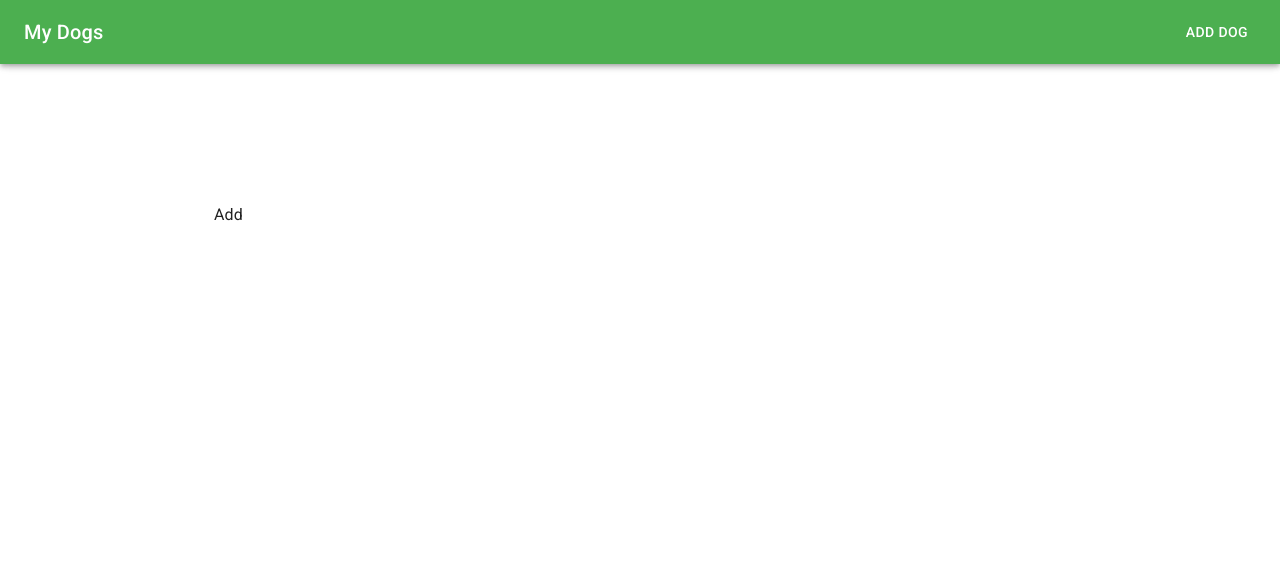
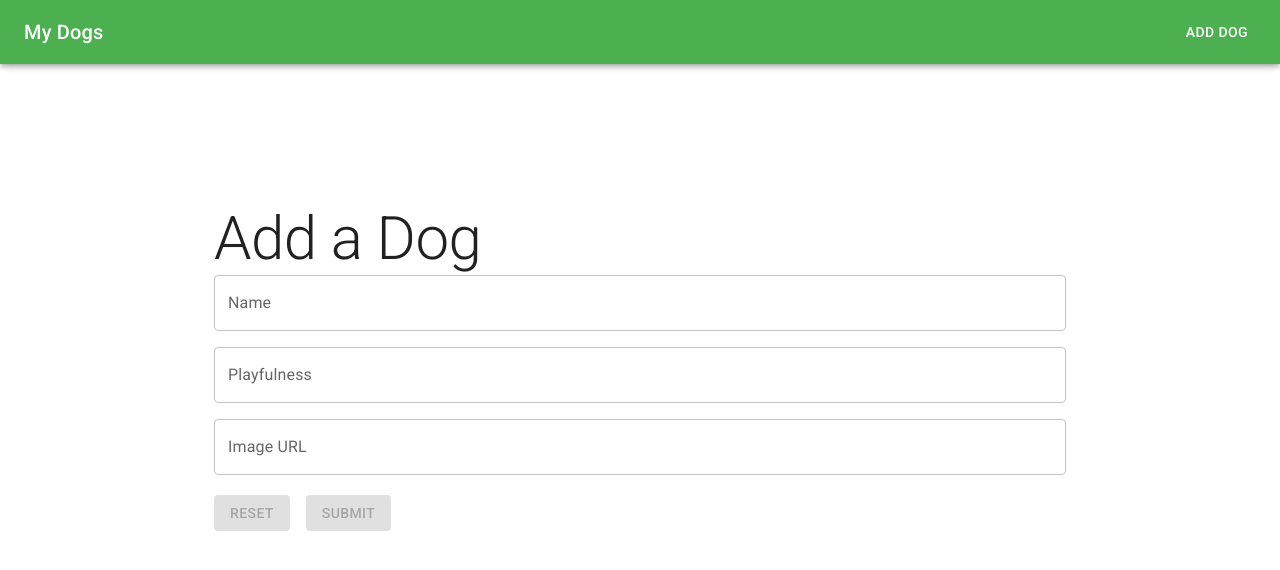
Before and after one commit to ctennant718/drivers-react-app, a React (Vite) app: page /add in a window 1280 px wide. Shown: the top 570 px of the page. Built offline with nearby package versions, Linux system fonts and the light colour scheme.

Commit message:
form added to pages

```diff
--- a/package.json
+++ b/package.json
@@ -12,11 +12,14 @@
     "@emotion/react": "^11.10.6",
     "@emotion/styled": "^11.10.6",
     "@fontsource/roboto": "^4.5.8",
+    "@hookform/resolvers": "^2.9.11",
     "@mui/icons-material": "^5.11.11",
     "@mui/material": "^5.11.12",
     "react": "^18.2.0",
     "react-dom": "^18.2.0",
-    "react-router-dom": "^6.8.2"
+    "react-hook-form": "^7.43.5",
+    "react-router-dom": "^6.8.2",
+    "yup": "^1.0.2"
   },
   "devDependencies": {
     "@types/react": "^18.0.27",
--- /dev/null
+++ b/src/components/forms/DogForm.jsx
@@ -0,0 +1,129 @@
+import React, { useEffect } from "react";
+import { useForm, Controller } from "react-hook-form";
+import * as yup from "yup";
+import { yupResolver } from "@hookform/resolvers/yup";
+import { TextField, Button } from "@mui/material";
+
+const schema = yup
+  .object()
+  .shape({
+    name: yup.string().max(30).required(),
+    playfulness: yup.number().integer().positive().max(5).required(),
+    image_link: yup.string().url(),
+  })
+  .required();
+
+const defaults = {
+  name: "",
+  playfulness: "",
+  image_link: "",
+};
+
+export default function CarForm({ dog, submitHandler }) {
+  console.log(dog);
+
+  const {
+    handleSubmit,
+    formState: { errors, isValid, isDirty, isSubmitting },
+    reset,
+    control,
+    formState,
+  } = useForm({
+    resolver: yupResolver(schema),
+    mode: "onChange",
+    defaultValues: dog || defaults,
+  });
+
+  useEffect(() => {
+    // console.log('useeffect', car);
+    if (dog) {
+      reset(dog);
+    }
+  }, [dog, reset]);
+
+  const formRowStyle = {
+    marginBlockEnd: "1em",
+  };
+
+  let submitFn = (vals) => {
+    reset();
+    dog ? submitHandler(dog._id, vals) : submitHandler(vals);
+  };
+
+  return (
+    <form onSubmit={handleSubmit(submitFn)}>
+      <div style={formRowStyle}>
+        <Controller
+          control={control}
+          name="name"
+          defaultValue={""}
+          render={({ field }) => (
+            <TextField
+              type="name"
+              {...field}
+              label="Name"
+              fullWidth
+              error={!!errors.name}
+              helperText={errors.name?.message}
+            />
+          )}
+        />
+      </div>
+      <div style={formRowStyle}>
+        <Controller
+          control={control}
+          name="playfulness"
+          defaultValue={""}
+          render={({ field }) => (
+            <TextField
+              type="number"
+              fullWidth
+              error={!!errors.playfulness}
+              {...field}
+              label="Playfulness"
+              pattern={/[0-5]/}
+              helperText={errors.playfulness?.message}
+            />
+          )}
+        />
+      </div>
+
+      <div style={formRowStyle}>
+        <Controller
+          control={control}
+          name="image_link"
+          defaultValue={""}
+          render={({ field }) => (
+            <TextField
+              fullWidth
+              type="text"
+              error={!!errors.image_link}
+              {...field}
+              label="Image URL"
+              helperText={errors.image_link?.message}
+            />
+          )}
+        />
+      </div>
+      <div style={{ marginTop: 20 }}>
+        <Button
+          type="reset"
+          onClick={() => reset()}
+          variant="contained"
+          sx={{ mr: 2 }}
+          disabled={!isDirty}
+        >
+          Reset
+        </Button>
+        <Button
+          type="submit"
+          primary="true"
+          variant="contained"
+          disabled={isSubmitting || !isDirty || (isDirty && !isValid)}
+        >
+          Submit
+        </Button>
+      </div>
+    </form>
+  );
+}
--- a/src/pages/Add.jsx
+++ b/src/pages/Add.jsx
@@ -1,9 +1,14 @@
 import React from "react";
+import Typography from "@mui/material/Typography";
+import DogForm from "../components/forms/DogForm";
 
 function Add() {
   return (
     <>
-      <div>Add</div>
+      <Typography variant="h2" component="h1">
+        Add a Dog
+      </Typography>
+      <DogForm />
     </>
   );
 }
--- a/src/pages/List.jsx
+++ b/src/pages/List.jsx
@@ -22,7 +22,7 @@
     {
       _id: 2,
       name: "Cocker Spaniel",
-      playfulness: 6,
+      playfulness: 5,
       image_link:
         "https://www.purina.co.uk/sites/default/files/styles/square_medium_440x440/public/2022-07/Spaniel%20%28Cocker%291.jpg?h=ccdd1b23&itok=rtpOkLHY",
     },
--- a/src/pages/Update.jsx
+++ b/src/pages/Update.jsx
@@ -1,11 +1,17 @@
 import React from "react";
 import { useParams } from "react-router-dom";
+import Typography from "@mui/material/Typography";
+import DogForm from "../components/forms/DogForm";
 
 function Update() {
   const { id } = useParams();
+  // get car and handler to form
   return (
     <>
-      <div>Update {id}</div>
+      <Typography variant="h2" component="h1">
+        Update a Dog
+      </Typography>
+      <DogForm />
     </>
   );
 }
```
Also changed, not shown: 1 other file (tests, documents, lock files or other folders).
